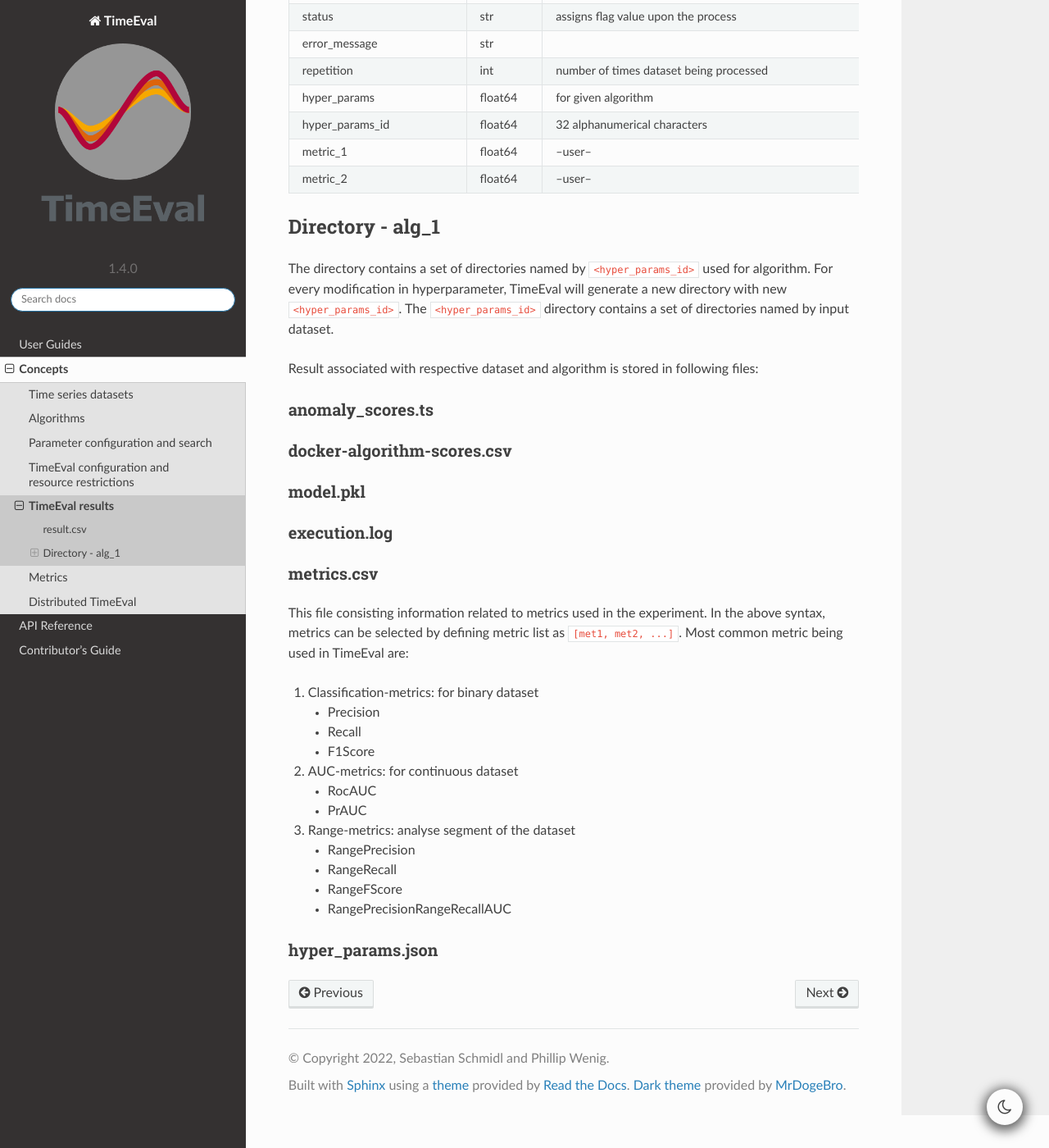
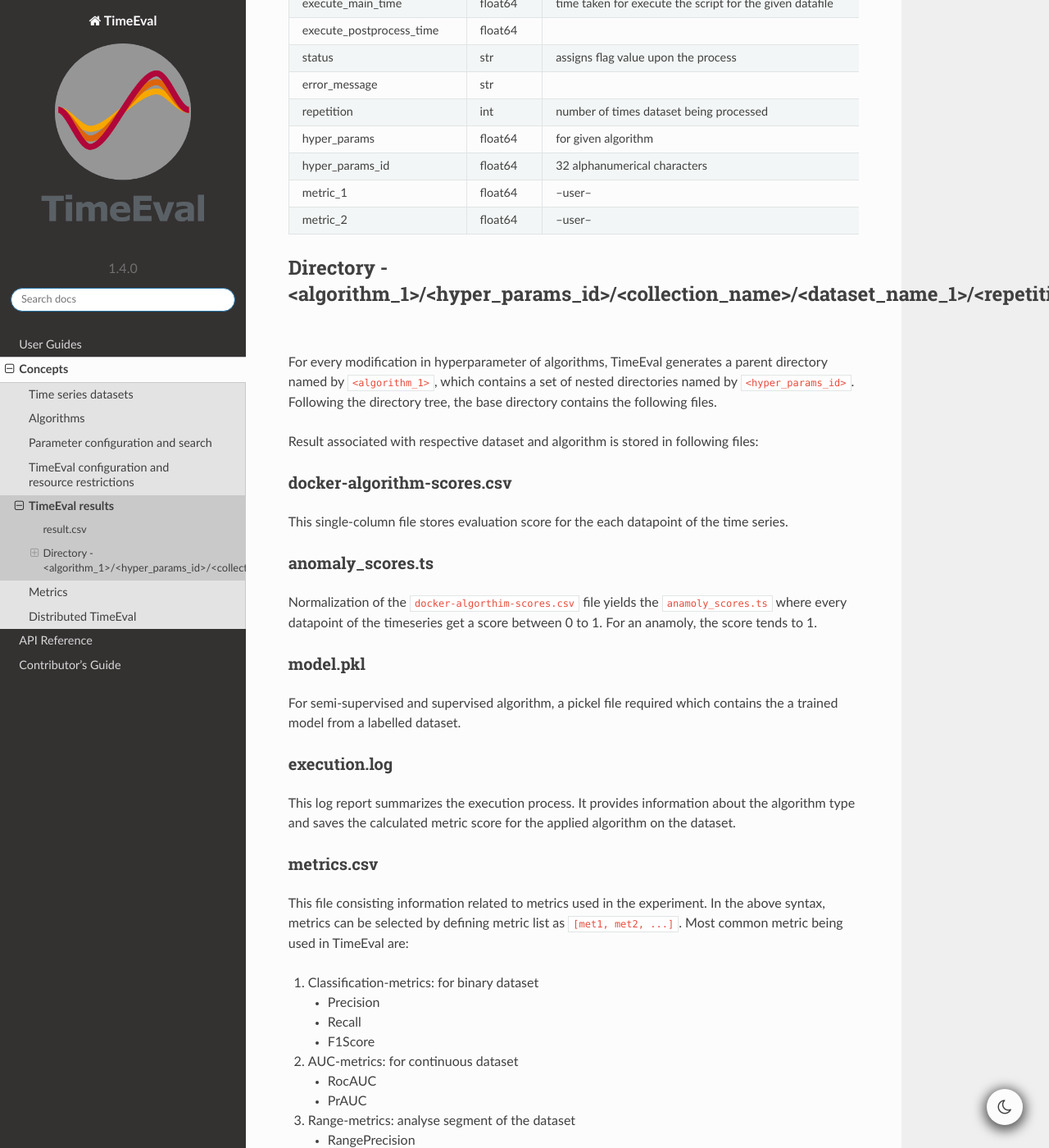
Before and after one commit to TimeEval/TimeEval, a Sphinx documentation site: the page built from docs/concepts/results.md, in a window 1280 px wide and 1400 px high, scrolled down 1295 px. Shown: the whole window at 82% size. Built offline with Sphinx 7.4.7 and the Read the Docs theme 2.0.0, drawn with Linux system fonts in a browser that asks for light colours; some of the changed text lies outside the part shown.

Commit message:
Update results.md

````diff
--- a/docs/concepts/results.md
+++ b/docs/concepts/results.md
@@ -1,6 +1,9 @@
 # TimeEval results
 
-Upon executing TimeEval python script for the given datasets, TimeEval checks the effectiveness of selected algorithm and generate an output file as `./TimeEval/results/<timestamp>` directory. The output directory has following data structure:
+On configuring and executing TimeEval, TimeEval applies the algorithms with their configured hyperparameter values on all the datasets.
+It measures the algorithms' runtimes and checks their effectiveness using evaluation measures (:doc:`metrics <api/timeeval.metrics>`).
+The results are stored in a summary file `results.csv`  and a nested folder structure in a results folder (``./results/<timestamp>`` per default).
+The output directory has the following structure:
 
 ```bash
 results/<time-stamp>/
@@ -12,15 +15,15 @@ results/<time-stamp>/
 │   |   ├── execution.log
 │   |   ├── hyper_params.json
 │   |   └── metrics.csv
-|   └── dataset_2/epoch/
-│       ├── anomaly_scores.ts
+|   └── <collection_name>/<dataset_name_2>/<repetition_number>/
+│       ├── anomaly_scores.ts
 │       ├── docker-algorithm-scores.csv
 │       ├── execution.log
-|	├── model.pkl
+|       ├── model.pkl
 │       ├── hyper_params.json
 │       └── metrics.csv
-└── algorithm_2/hyperparameter/
-    └── dataset_1/epoch/
+└── <algorithm_2>/<hyper_params_id>/
+    └── <collection_name>/<dataset_name_1>/<repetition_number>/
         ├── anomaly_scores.ts
         ├── docker-algorithm-scores.csv
         ├── execution.log
@@ -56,18 +59,22 @@ For a given dataset, different algorithms with varying hyperparameters would yie
 | metric_1| float64 | --user-- |
 | metric_2|  float64 | --user-- |
 
-## Directory - alg_1
-The directory contains a set of directories named by `<hyper_params_id>` used for algorithm. For every modification in hyperparameter, TimeEval will generate a new directory with new `<hyper_params_id>`. The `<hyper_params_id>` directory contains a set of directories named by input dataset.
+## Directory - <algorithm_1>/<hyper_params_id>/<collection_name>/<dataset_name_1>/<repetition_number>/
+For every modification in hyperparameter of algorithms, TimeEval generates a parent directory named by `<algorithm_1>`, which contains a set of nested directories named by `<hyper_params_id>`. Following the directory tree, the base directory contains the following files.
 
 Result associated with respective dataset and algorithm is stored in following files:
 
+### docker-algorithm-scores.csv
+This single-column file stores evaluation score for the each datapoint of the time series.
+
 ### anomaly_scores.ts
-
-### docker-algorithm-scores.csv
+Normalization of the `docker-algorthim-scores.csv` file yields the `anamoly_scores.ts` where every datapoint of the timeseries get a score between 0 to 1. For an anamoly, the score tends to 1.
 
 ### model.pkl
+For semi-supervised and supervised algorithm, a pickel file required which contains the a trained model from a labelled dataset.
 
 ### execution.log
+This log report summarizes the execution process. It provides information about the algorithm type and saves the calculated metric score for the applied algorithm on the dataset.
 
 ### metrics.csv
    This file consisting information related to metrics used in the experiment. In the above syntax, metrics can be selected by defining metric list as `[met1, met2, ...]`. Most common metric being used in TimeEval are:
@@ -85,3 +92,4 @@ Result associated with respective dataset and algorithm is stored in following f
    - RangePrecisionRangeRecallAUC
 
 ### hyper_params.json
+This file stores the information about hyperparameters associated with the applied algorithm.
````
